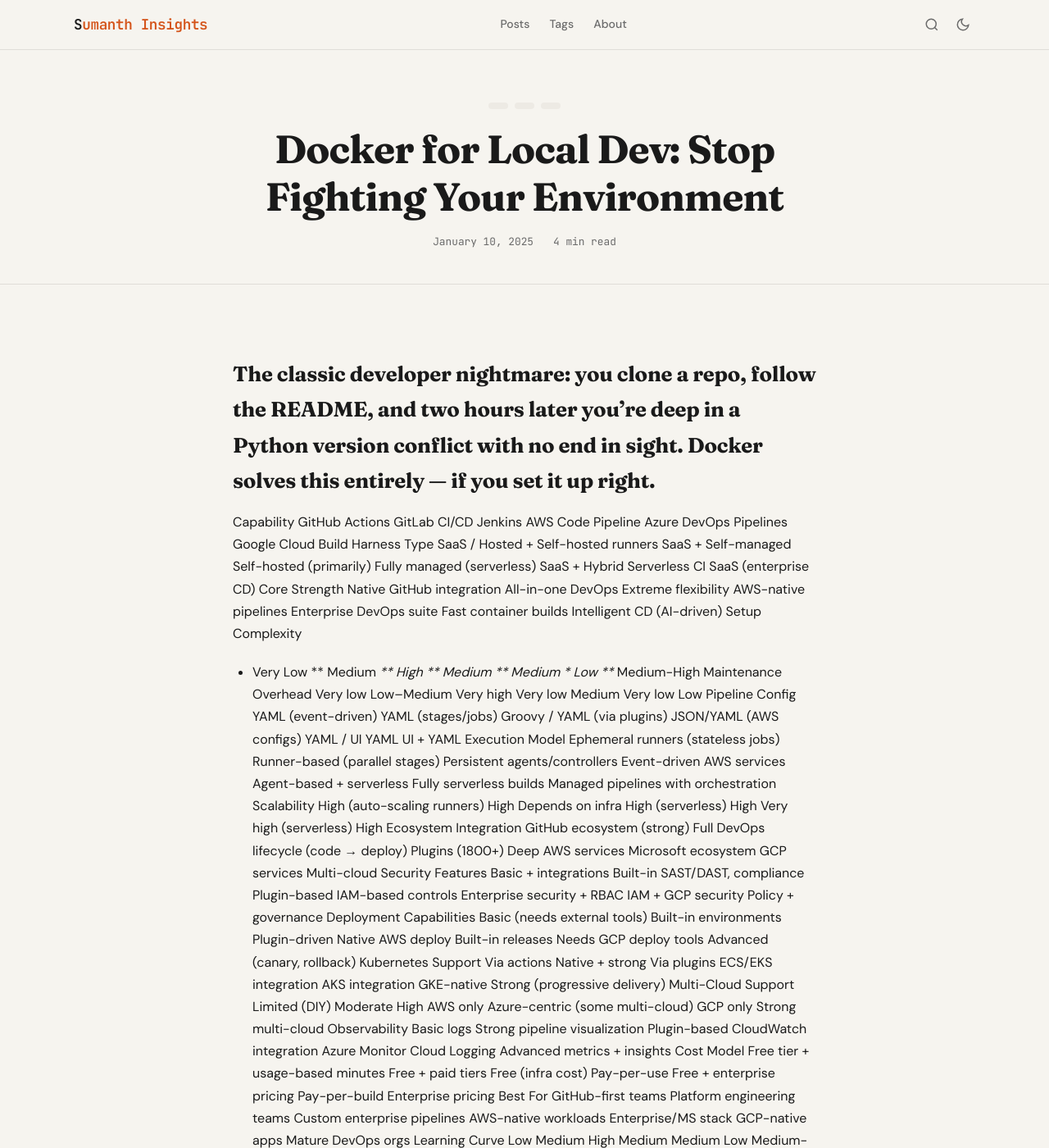
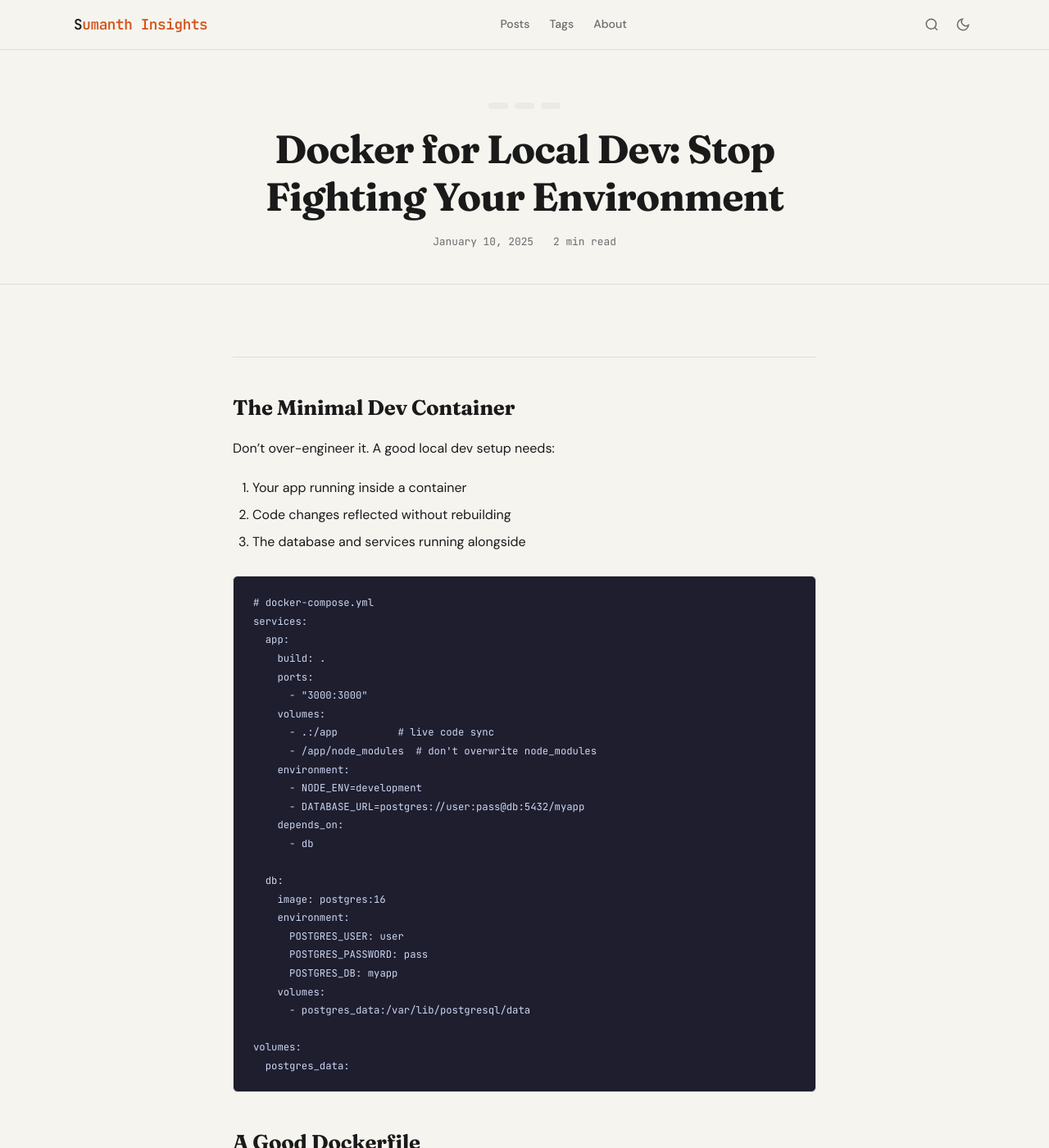
Before and after one commit to sumanthrb/insights, a Jekyll site: the page built from _posts/2025-01-10-docker-local-dev.md, in a window 1280 px wide and 1400 px high. Shown: the whole window at 82% size. Built offline with Jekyll 4.4.1, drawn with Linux system fonts in a browser that asks for light colours; some of the changed text lies outside the part shown.

Commit message:
Update 2025-01-10-docker-local-dev.md

```diff
--- a/_posts/2025-01-10-docker-local-dev.md
+++ b/_posts/2025-01-10-docker-local-dev.md
@@ -5,163 +5,6 @@
 tags: [docker, devops, tooling]
 excerpt: "Your 'works on my machine' problem is solvable. Here's the setup that actually works."
 ---
-
-The classic developer nightmare: you clone a repo, follow the README, and two hours later you're deep in a Python version conflict with no end in sight. Docker solves this entirely — if you set it up right.
-----
-
-Capability
-GitHub
-Actions
-GitLab CI/CD
-Jenkins
-AWS Code Pipeline
-Azure DevOps Pipelines
-Google Cloud Build
-Harness
-Type
-SaaS / Hosted + Self-hosted runners
-SaaS + Self-managed
-Self-hosted (primarily)
-Fully managed (serverless)
-SaaS + Hybrid
-Serverless CI
-SaaS (enterprise CD)
-Core Strength
-Native GitHub integration
-All-in-one DevOps
-Extreme flexibility
-AWS-native pipelines
-Enterprise DevOps suite
-Fast container builds
-Intelligent CD (AI-driven)
-Setup Complexity
-*
-Very Low
-**
-Medium
-***
-High
-**
-Medium
-**
-Medium
-*
-Low
-*** Medium-High
-Maintenance Overhead
-Very low
-Low–Medium
-Very high
-Very low
-Medium
-Very low
-Low
-Pipeline Config
-YAML (event-driven)
-YAML (stages/jobs)
-Groovy / YAML (via plugins)
-JSON/YAML (AWS configs)
-YAML / UI
-YAML
-UI + YAML
-Execution Model
-Ephemeral runners (stateless jobs)
-Runner-based (parallel stages)
-Persistent agents/controllers
-Event-driven AWS services
-Agent-based + serverless
-Fully serverless builds
-Managed pipelines with orchestration
-Scalability
-High (auto-scaling runners)
-High
-Depends on infra
-High (serverless)
-High
-Very high (serverless)
-High
-Ecosystem Integration
-GitHub ecosystem (strong)
-Full DevOps lifecycle (code → deploy)
-Plugins (1800+)
-Deep AWS services
-Microsoft ecosystem
-GCP services
-Multi-cloud
-Security Features
-Basic + integrations
-Built-in SAST/DAST, compliance
-Plugin-based
-IAM-based controls
-Enterprise security + RBAC
-IAM + GCP security
-Policy + governance
-Deployment Capabilities
-Basic (needs external tools)
-Built-in environments
-Plugin-driven
-Native AWS deploy
-Built-in releases
-Needs GCP deploy tools
-Advanced (canary, rollback)
-Kubernetes Support
-Via actions
-Native + strong
-Via plugins
-ECS/EKS integration
-AKS integration
-GKE-native
-Strong (progressive delivery)
-Multi-Cloud Support
-Limited (DIY)
-Moderate
-High
-AWS only
-Azure-centric (some multi-cloud)
-GCP only
-Strong multi-cloud
-Observability
-Basic logs
-Strong pipeline visualization
-Plugin-based
-CloudWatch integration
-Azure Monitor
-Cloud Logging
-Advanced metrics + insights
-Cost Model
-Free tier + usage-based minutes
-Free + paid tiers
-Free (infra cost)
-Pay-per-use
-Free + enterprise pricing
-Pay-per-build
-Enterprise pricing
-Best For
-GitHub-first teams
-Platform engineering teams
-Custom enterprise pipelines
-AWS-native workloads
-Enterprise/MS stack
-GCP-native apps
-Mature DevOps orgs
-Learning Curve
-Low
-Medium
-High
-Medium
-Medium
-Low
-Medium-High
-Vendor Lock-in
-Medium (GitHub)
-Medium
-Low
-High (AWS)
-Medium (Azure)
-High (GCP)
-Low–Medium
-
-
 
 
 -----
```
